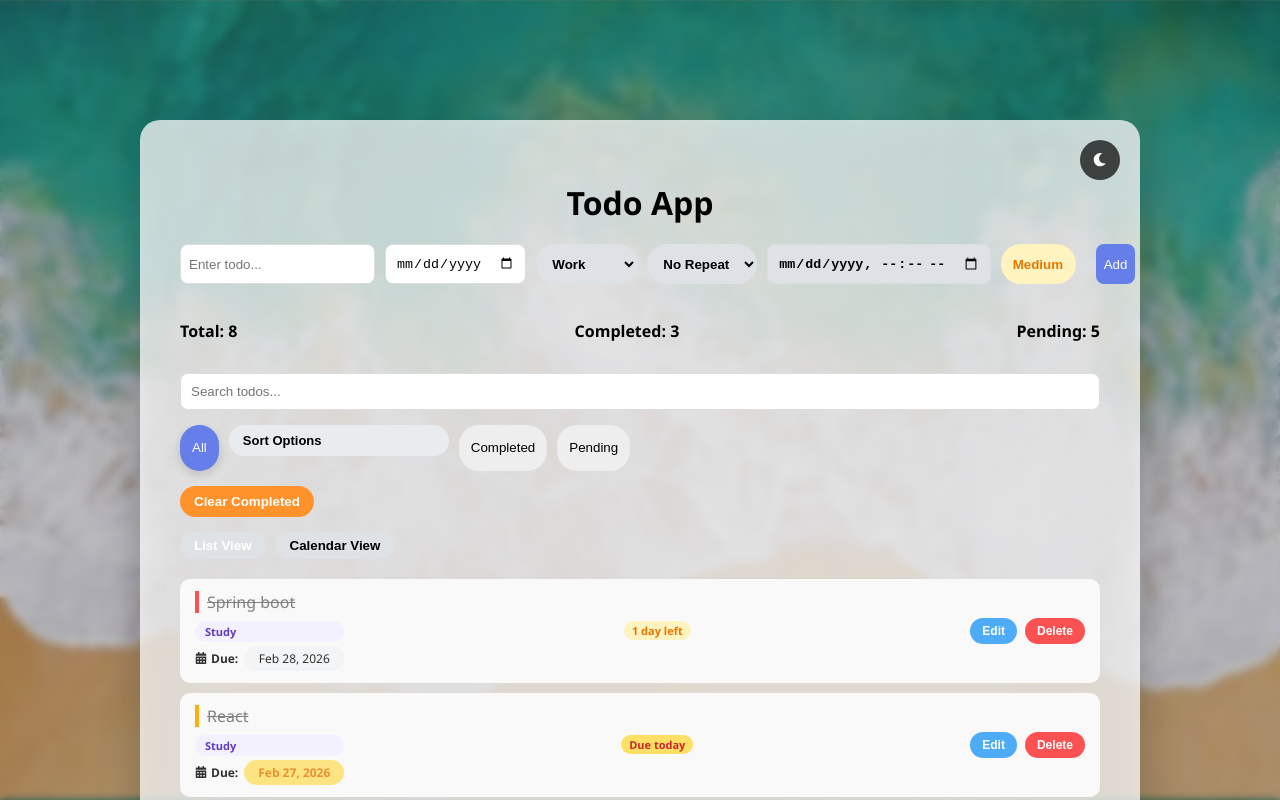
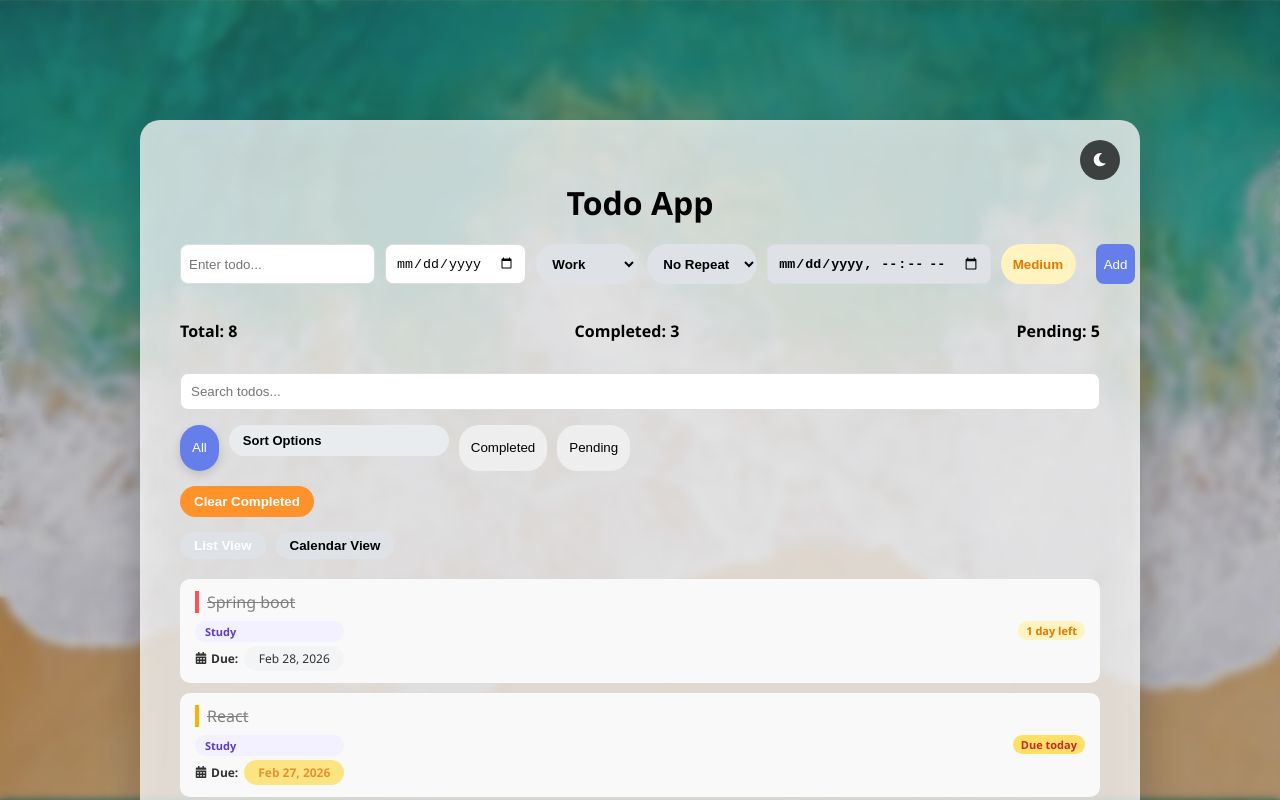
Before and after one commit to nishanthkumarbs/ToDo, a React (Vite) app: page / in a window 1280 px wide. Shown: the top 800 px of the page. Built offline with nearby package versions, Linux system fonts and the light colour scheme; data requests are answered from the project's data file.

Commit message:
Remove edit and delete in inline block

```diff
--- a/db.json
+++ b/db.json
@@ -29,8 +29,9 @@
       "priority": "medium",
       "dueDate": "2026-03-05",
       "category": "study",
-      "repeat": "weekly",
-      "reminder": "2026-02-28T16:25"
+      "repeat": "daily",
+      "reminder": "2026-02-28T16:25",
+      "completedAt": null
     },
     {
       "id": "a58e",
@@ -54,30 +55,32 @@
       "priority": "low",
       "dueDate": "2026-03-05",
       "category": "personal",
-      "repeat": "weekly"
+      "repeat": "weekly",
+      "completedAt": null
     },
     {
       "id": "137f",
       "title": "todo",
-      "completed": true,
+      "completed": false,
       "priority": "low",
       "dueDate": "2026-03-02",
       "category": "personal",
       "repeat": "none",
       "reminder": "",
       "createdAt": "2026-02-28T09:52:20.516Z",
-      "completedAt": "2026-02-28T10:41:20.779Z"
+      "completedAt": null
     },
     {
       "id": "6e04",
       "title": "check",
-      "completed": false,
+      "completed": true,
       "priority": "medium",
       "dueDate": "",
       "category": "work",
       "repeat": "none",
       "reminder": "",
-      "createdAt": "2026-02-28T10:55:33.558Z"
+      "createdAt": "2026-02-28T10:55:33.558Z",
+      "completedAt": "2026-02-28T11:06:46.606Z"
     }
   ]
 }
--- a/src/components/TodoItem.jsx
+++ b/src/components/TodoItem.jsx
@@ -1,22 +1,11 @@
-import { useState } from "react";
-import { deleteTodo, updateTodo } from "../services/api";
+import { updateTodo } from "../services/api";
 import { FaCalendarAlt } from "react-icons/fa";
 
-const TodoItem = ({ todo, fetchTodos }) => {
-    const [isEditing, setIsEditing] = useState(false);
-    const [editedTitle, setEditedTitle] = useState(todo.title);
-    const [editedDueDate, setEditedDueDate] = useState(todo.dueDate || "");
+const TodoItem = ({ todo, fetchTodos, setSelectedTask }) => {
 
-    const handleDelete = async () => {
-        try {
-            await deleteTodo(todo.id);
-            fetchTodos();
-        } catch (error) {
-            console.error("Error deleting todo:", error);
-        }
-    };
+    const handleToggle = async (e) => {
+        e.stopPropagation(); // prevent opening sidebar when toggling
 
-    const handleToggle = async () => {
         try {
             await updateTodo(todo.id, {
                 ...todo,
@@ -25,25 +14,10 @@ const TodoItem = ({ todo, fetchTodos }) => {
                     ? new Date().toISOString()
                     : null
             });
+
             fetchTodos();
         } catch (error) {
             console.error("Error updating todo:", error);
-        }
-    };
-
-    const handleUpdate = async () => {
-        if (!editedTitle.trim()) return;
-
-        try {
-            await updateTodo(todo.id, {
-                ...todo,
-                title: editedTitle,
-                dueDate: editedDueDate
-            });
-            setIsEditing(false);
-            fetchTodos();
-        } catch (error) {
-            console.error("Error editing todo:", error);
         }
     };
 
@@ -53,7 +27,6 @@ const TodoItem = ({ todo, fetchTodos }) => {
         const today = new Date();
         const due = new Date(dueDate);
 
-        // Remove time part for accurate day calculation
         today.setHours(0, 0, 0, 0);
         due.setHours(0, 0, 0, 0);
 
@@ -66,37 +39,10 @@ const TodoItem = ({ todo, fetchTodos }) => {
     const daysLeft = getDaysLeft(todo.dueDate);
 
     return (
-        <li className="todo-item">
-            {isEditing ? (
-                <>
-                    <input
-                        value={editedTitle}
-                        onChange={(e) => setEditedTitle(e.target.value)}
-                        className="edit-input"
-                    />
-
-                    <input
-                        type="date"
-                        value={editedDueDate}
-                        onChange={(e) => setEditedDueDate(e.target.value)}
-                        className="edit-date-input"
-                    />
-
-                    <div className="action-buttons">
-                        <button className="save-btn" onClick={handleUpdate}>
-                            Save
-                        </button>
-
-                        <button
-                            className="cancel-btn"
-                            onClick={() => setIsEditing(false)}
+        <li
+            className="todo-item"
+            onClick={() => setSelectedTask(todo)}
         >
-                            Cancel
-                        </button>
-                    </div>
-                </>
-            ) : (
-                <>
             <div className="todo-content">
                 <span
                     onClick={handleToggle}
@@ -154,24 +100,6 @@ const TodoItem = ({ todo, fetchTodos }) => {
                             : "Overdue"}
                 </span>
             )}
-
-                    <div className="action-buttons">
-                        <button
-                            className="edit-btn"
-                            onClick={() => setIsEditing(true)}
-                        >
-                            Edit
-                        </button>
-
-                        <button
-                            className="delete-btn"
-                            onClick={handleDelete}
-                        >
-                            Delete
-                        </button>
-                    </div>
-                </>
-            )}
         </li>
     );
 };
--- a/src/components/TodoList.jsx
+++ b/src/components/TodoList.jsx
@@ -38,6 +38,7 @@ const TodoList = ({ todos, fetchTodos, setTodos, setSelectedTask }) => {
                                         <TodoItem
                                             todo={todo}
                                             fetchTodos={fetchTodos}
+                                            setSelectedTask={setSelectedTask}
                                         />
                                     </div>
                                 )}
```
Lines whose indentation alone changed are shown as unchanged.
